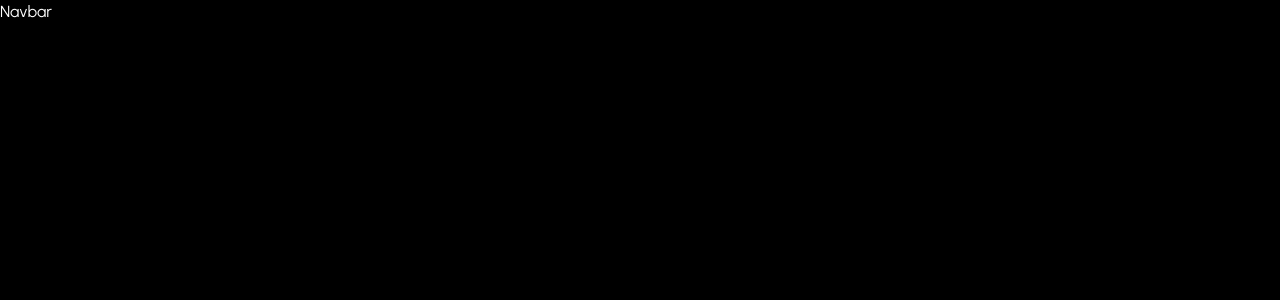
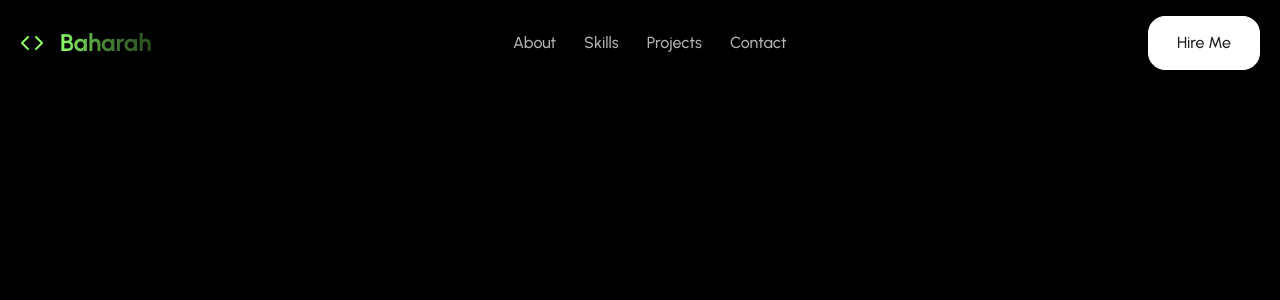
Before and after one commit to Baharah-Rostami/BaharahPortfolio, a React app: page / in a window 1280 px wide. Shown: the top 300 px of the page. Built offline with nearby package versions, Linux system fonts and the light colour scheme; the HTML template or start-up script is replaced by a standard one; a web font is replaced by a local one.

Commit message:
fixed the navbar layout

```diff
--- a/src/components/layout/Navbar.jsx
+++ b/src/components/layout/Navbar.jsx
@@ -1,10 +1,92 @@
 import { useState, useEffect } from "react";
-import {Code, Menu, X } from "lucide-react";
-import { Nav_Links, personalInfo } from "@/utils/constants";
+import { Code, Menu, X } from "lucide-react";
+import { Nav_Links, personalInfo } from "../../utils/constants";
+import { useScrollSpy, scrollToSection } from "../../hooks/useScrollSpy";
 
 function Navbar() {
+  const [isMenuOpen, setIsMenuOpen] = useState(false);
+  const [isScrolled, setIsScrolled] = useState(false);
+  const activeSection = useScrollSpy(Nav_Links.map(link => link.id));
+
+  useEffect(() => {
+    const handleScroll = () => {
+      setIsScrolled(window.scrollY > 50)
+    };
+    window.addEventListener('scroll', handleScroll);
+    return () => window.removeEventListener('scroll', handleScroll);
+  }, []);
+
+  const handleNavClick = (sectionId) => {
+    scrollToSection(sectionId);
+    setIsMenuOpen(false);
+  }
+
   return (
-    <div className="text-white">Navbar</div>
+    <nav className={`fixed top-0 left-0 z-1000 w-full py-4 transition-all duration-300 ${isScrolled
+      ? 'bg-black/30 backdrop-blur-lg'
+      : 'bg-transparent'
+      }`}
+      style={{ transform: "translate3d(0, 0, 0)" }}>
+      <div className="max-w-7xl mx-auto px-5">
+        <div className="flex items-center justify-between gap-4">
+
+          {/* logo */}
+          <div className="flex items-center gap-4">
+            <Code className="w-6 h-6 text-primary" />
+            <button onClick={() => window.scrollTo({ top: 0, behavior: "smooth" })}
+              className="text-2xl font-bold bg-linear-to-r from-primary via-primary/50 to-primary/30 bg-clip-text text-transparent hover:opacity-80 transition-opacity "
+              aria-label="home">{personalInfo.name.split(' ')[0]}</button>
+          </div>
+
+          {/* Desktop Navigation  */}
+          <nav className="hidden md:flex items-center gap-7">
+            {Nav_Links.map((link) => (
+              <button key={link.id}
+                onClick={() => handleNavClick(link.id)}
+                className={`text-base font-medium transition-all duration-300 ${activeSection === link.id
+                  ? 'text-white'
+                  : 'text-white/70 hover:text-white'
+                  }`}>
+                {link.label}
+              </button>
+            ))}
+          </nav>
+
+          <div className="hidden md:flex items-center gap-2">
+            <button className="px-7 py-3.5 bg-white text-[#212121] font-medium text-base rounded-[17px] border border-white hover:bg-white/90 transition-all duration-300 "
+              onClick={() => handleNavClick('contact')}>Hire Me</button>
+          </div>
+          {/* mobile menu butto  */}
+          <button className="md:hidden p-4 text-white hover:text-white/80 transition-colors"
+            onClick={() => setIsMenuOpen(!isMenuOpen)}
+            aria-label="menu"
+            aria-expanded={isMenuOpen}>
+            {isMenuOpen ? <X className="w-6 h-6" /> : <Menu className="w-6 h-6" />}
+          </button>
+        </div>
+      </div>
+
+      {/* Mobile menu  */}
+      <div className={`md:hidden transition-all duration-300 overflow-hidden ${isMenuOpen ? "max-h-96 opacity-100" : "max-h-0 opacity-0"}`}>
+        <div className="bg-black/95 backdrop-blur-lg border-t border-white/10 px-5 py-6 space-y-3">
+          {Nav_Links.map((link) => (
+            <button key={link.id}
+              onClick={() => handleNavClick(link.id)}
+              className={`block w-full text-left px-4 py-3 rounded-lg font-medium transition-all duration-300 ${activeSection === link.id
+                ? "text-white bg-white/10"
+                : "text-white/70 hover:text-white hover:bg-white/40"}`}>
+              {link.label}
+            </button>
+          ))}
+          <button
+            onClick={() => handleNavClick("contact")}
+            className="w-full px-7 py-3.5 bg-white text-[#212121] font-medium text-base rounded-[17px] border border-white hover:bg-white/90 transition-all duration-300 mt-2">
+            Hire Me
+          </button>
+        </div>
+      </div>
+    </nav>
+
   )
 }
 
--- a/src/hooks/useScrollReveal.js
+++ b/src/hooks/useScrollReveal.js
@@ -0,0 +1,37 @@
+import { useState, useEffect, useRef } from "react";
+
+export const useScrollReveal = (options = {})=>{
+    const {
+        threshold = 0.1 ,
+        rootMargin = '0px',
+    } = options;
+
+    const [isVisible, setIsVisible] = useState(false);
+    const ref = useRef(null);
+
+    useEffect(()=> {
+        const element = ref.current;
+        if (!element) return;
+
+        const observer = new IntersectionObserver(
+            ([entry])=> {
+                if (entry.isIntersecting){
+                    setIsVisible(true);
+                    observer.unobserve(element);
+                }
+            },
+            {
+                threshold,
+                rootMargin
+            }
+        );
+        observer.observe(element);
+        return ()=> {
+            if(element){
+                observer.unobserve(element);
+            }
+        };
+    }, [threshold, rootMargin]);
+
+    return (ref, isVisible);
+}
--- a/src/hooks/useScrollSpy.js
+++ b/src/hooks/useScrollSpy.js
@@ -0,0 +1,43 @@
+import { useState, useEffect } from "react";
+
+export const useScrollSpy = (sectionIds, offset = 100) => {
+    const [activeSection, setActiveSection] = useState('');
+
+    useEffect(() => {
+        const handleScroll = () => {
+            const scrollPosition = window.scrollY + offset;
+
+            // find the current section
+            for (let i = sectionIds.length - 1; i >= 0; i--) {
+                const section = document.getElementById(sectionIds[i]);
+                if (section) {
+                    const sectionTop = section.offsetTop;
+                    const sectionHeight = section.offsetHeight;
+                    if (scrollPosition >= sectionTop && scrollPosition < sectionTop + sectionHeight) {
+                        setActiveSection(sectionIds[i]);
+                        break;
+                    }
+                }
+            }
+        }
+        handleScroll();
+
+        window.addEventListener('scroll', handleScroll, { passive: true });
+
+        return () => {
+            window.removeEventListener('scroll', handleScroll);
+        }
+    }, [sectionIds, offset]);
+    return activeSection;
+};
+//smooth scroll to section
+export const scrollToSection = (sectionId, offset = 80) => {
+    const section = document.getElementById(sectionId);
+    if(section){
+        const top = section.offsetTop - offset;
+        window.scrollTo({
+            top,
+            behavior: 'smooth'
+        });
+    }
+}
```
Also changed, not shown: public/images/CountryExplorer.png (added).
